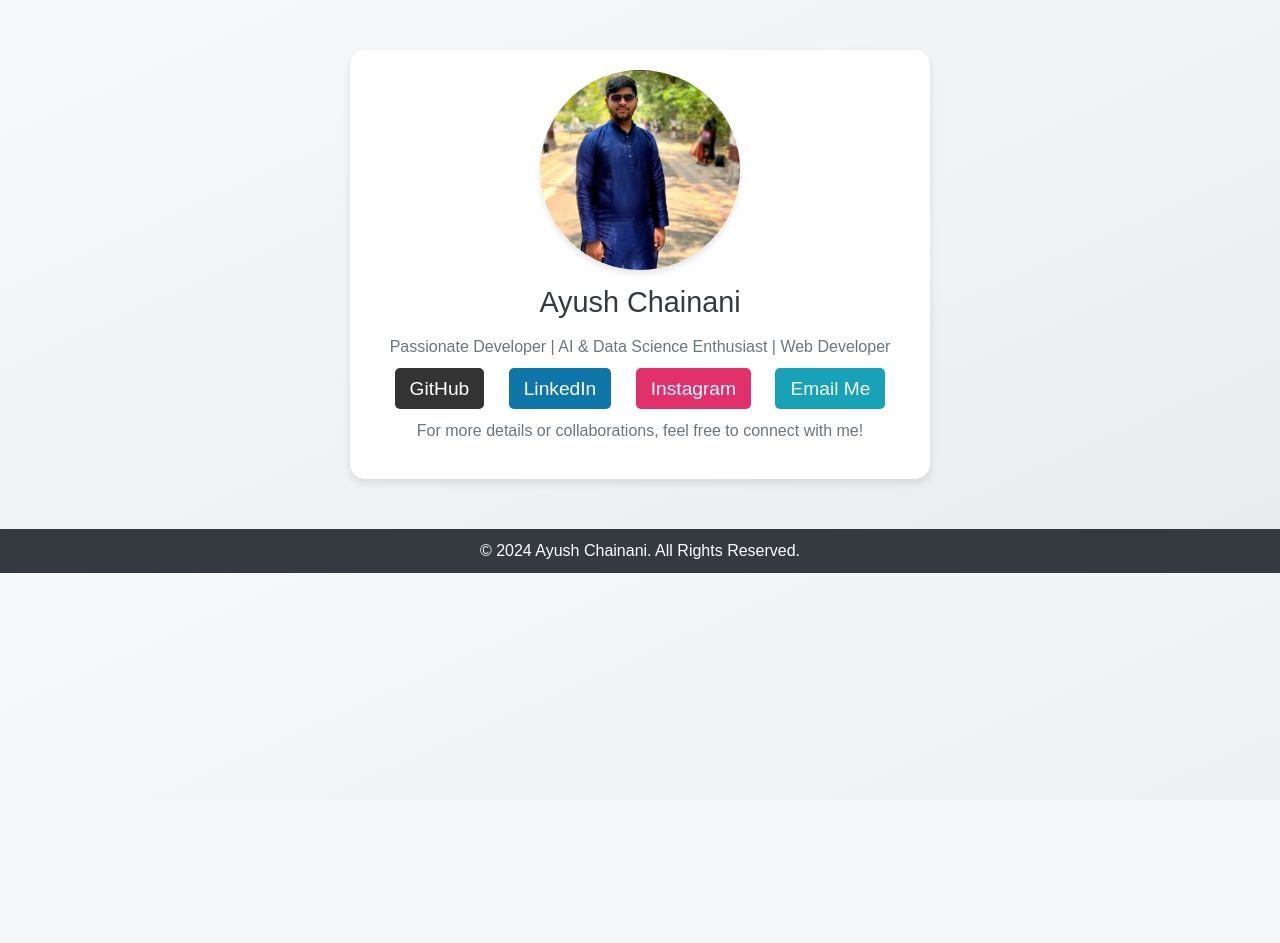
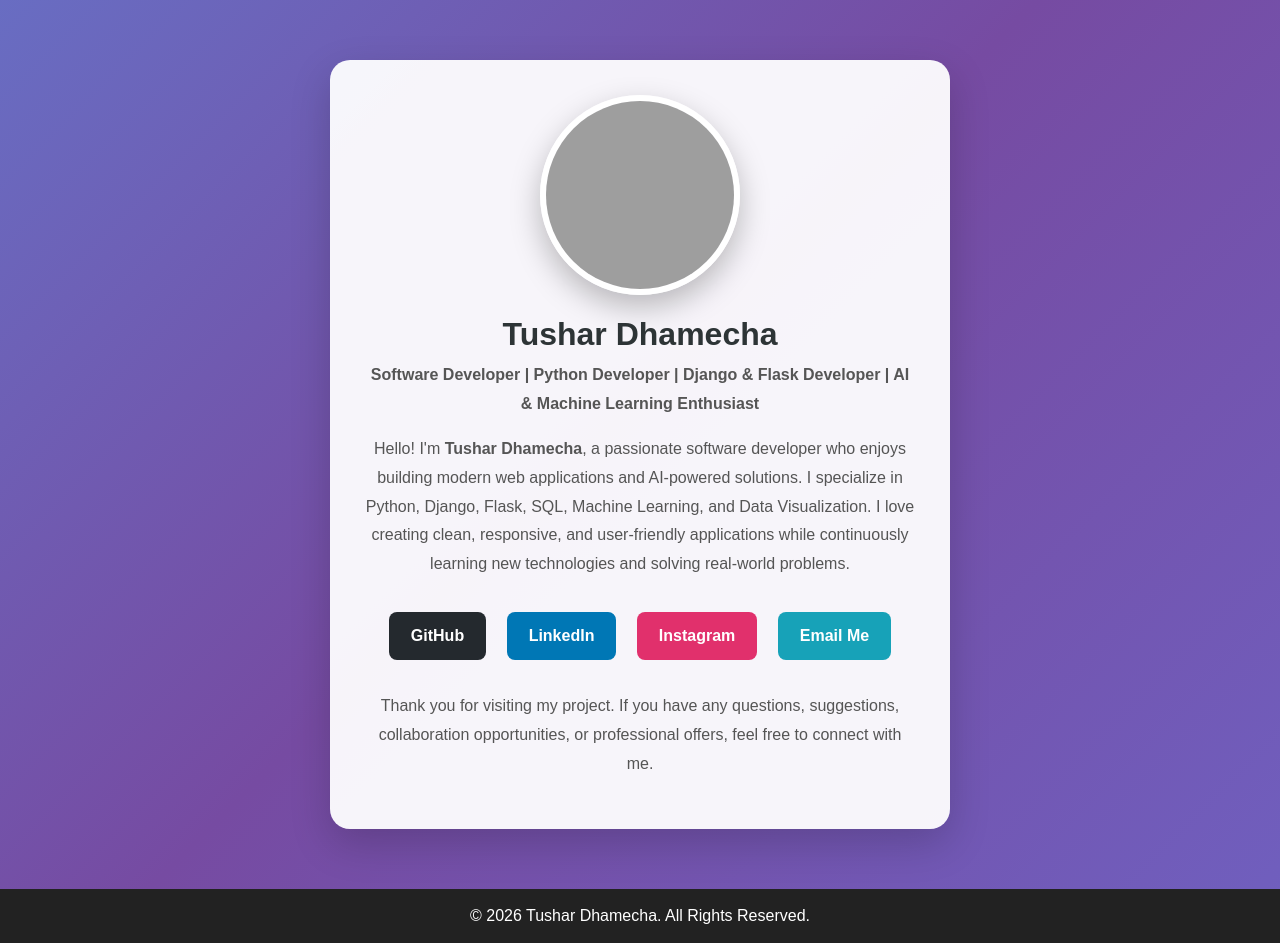
Before and after one commit to ImTusharr/ShareYourResipe, a Django app: page /contact/ in a window 1280 px wide. Before the commit the page ends 573 px from the top, so only its background shows below. Run offline with Django 5.2, Linux system fonts and the light colour scheme; grey boxes are pictures that could not be loaded.

Commit message:
Revise contact.html for new developer profile
Updated the contact page to reflect new developer information and styling.

```diff
--- a/RecipeManager-main/home/templates/contact.html
+++ b/RecipeManager-main/home/templates/contact.html
@@ -3,84 +3,223 @@
 <head>
     <meta charset="UTF-8">
     <meta name="viewport" content="width=device-width, initial-scale=1.0">
-    <title>Developer Info</title>
+    <title>Contact Developer</title>
+
+    <!-- Bootstrap -->
     <link href="https://cdn.jsdelivr.net/npm/bootstrap@5.3.0-alpha1/dist/css/bootstrap.min.css" rel="stylesheet">
+
     <style>
-        body {
-            background: linear-gradient(to bottom right, #f8f9fa, #e9ecef);
-            font-family: Arial, sans-serif;
-        }
-        .profile-card {
-            background: white;
-            border-radius: 15px;
-            box-shadow: 0 4px 8px rgba(0, 0, 0, 0.1);
-            padding: 20px;
-            text-align: center;
-            max-width: 580px;
-            margin: 50px auto;
-        }
-        .profile-card img {
-            border-radius: 50%;
-            width: 200px; /* Increase the width */
-            height: 200px; /* Increase the height */
-            object-fit: cover;
-            box-shadow: 0 4px 6px rgba(0, 0, 0, 0.1);
+        *{
+            margin:0;
+            padding:0;
+            box-sizing:border-box;
         }
 
-        .profile-card h1 {
-            color: #343a40;
-            margin: 15px 0;
-            font-size: 1.8rem;
+        body{
+            font-family:Arial, sans-serif;
+            background:linear-gradient(-45deg,#667eea,#764ba2,#4facfe,#00f2fe);
+            background-size:400% 400%;
+            animation:gradient 12s ease infinite;
+            min-height:100vh;
         }
-        .profile-card p {
-            color: #6c757d;
-            font-size: 1rem;
+
+        .profile-card{
+            background:rgba(255,255,255,0.94);
+            border-radius:20px;
+            box-shadow:0 15px 40px rgba(0,0,0,.18);
+            padding:35px;
+            text-align:center;
+            max-width:620px;
+            margin:60px auto;
+            transition:.4s;
+            animation:fadeUp 1s ease;
         }
-        .social-links a {
-            margin: 10px;
-            color: white;
-            font-size: 1.2rem;
-            padding: 10px 15px;
-            border-radius: 5px;
-            text-decoration: none;
-            transition: background 0.3s;
+
+        .profile-card:hover{
+            transform:translateY(-8px);
+            box-shadow:0 20px 50px rgba(0,0,0,.25);
         }
-        .social-links a.github { background: #333; }
-        .social-links a.github:hover { background: #444; }
-        .social-links a.linkedin { background: #0e76a8; }
-        .social-links a.linkedin:hover { background: #09548f; }
-        .social-links a.instagram { background: #E1306C; }
-        .social-links a.instagram:hover { background: #b22557; }
-        .social-links a.email { background: #17a2b8; }
-        .social-links a.email:hover { background: #138496; }
+
+        .profile-card img{
+            width:200px;
+            height:200px;
+            object-fit:cover;
+            border-radius:50%;
+            border:6px solid #fff;
+            box-shadow:0 12px 30px rgba(0,0,0,.25);
+            transition:.4s;
+        }
+
+        .profile-card img:hover{
+            transform:scale(1.08);
+        }
+
+        .profile-card h1{
+            margin-top:20px;
+            font-size:2rem;
+            color:#2d3436;
+            font-weight:bold;
+        }
+
+        .profile-card p{
+            color:#555;
+            font-size:16px;
+            line-height:1.8;
+        }
+
+        .social-links{
+            margin-top:25px;
+        }
+
+        .social-links a{
+            display:inline-block;
+            margin:8px;
+            padding:12px 22px;
+            color:#fff;
+            text-decoration:none;
+            border-radius:8px;
+            font-weight:600;
+            transition:.3s;
+        }
+
+        .github{
+            background:#24292e;
+        }
+
+        .github:hover{
+            background:#000;
+            transform:translateY(-4px);
+        }
+
+        .linkedin{
+            background:#0077b5;
+        }
+
+        .linkedin:hover{
+            background:#005582;
+            transform:translateY(-4px);
+        }
+
+        .instagram{
+            background:#E1306C;
+        }
+
+        .instagram:hover{
+            background:#c2185b;
+            transform:translateY(-4px);
+        }
+
+        .email{
+            background:#17a2b8;
+        }
+
+        .email:hover{
+            background:#138496;
+            transform:translateY(-4px);
+        }
+
+        footer{
+            background:#222;
+            color:#fff;
+            text-align:center;
+            padding:15px;
+            margin-top:40px;
+        }
+
+        @keyframes gradient{
+
+            0%{
+                background-position:0% 50%;
+            }
+
+            50%{
+                background-position:100% 50%;
+            }
+
+            100%{
+                background-position:0% 50%;
+            }
+
+        }
+
+        @keyframes fadeUp{
+
+            from{
+                opacity:0;
+                transform:translateY(40px);
+            }
+
+            to{
+                opacity:1;
+                transform:translateY(0);
+            }
+
+        }
+
     </style>
+
 </head>
+
 <body>
 
-    <!-- Developer Info Card -->
-    <div class="profile-card">
-        <!-- Developer image -->
-        <img src="{{ MEDIA_URL }}recipes/developer.png" alt="Developer Image">
+<div class="profile-card">
 
-        <h1>Ayush Chainani</h1>
-        <p>Passionate Developer | AI & Data Science Enthusiast | Web Developer</p>
+    <!-- Your Image -->
+    <img src="https://i.postimg.cc/bvmDczvP/Whats-App-Image-2026-05-18-at-9-15-53-PM.jpg"
+         alt="Tushar Dhamecha">
 
-        <div class="social-links">
-            <a href="https://github.com/Codeayu" target="_blank" class="github">GitHub</a>
-            <a href="https://www.linkedin.com/in/ayushchainani/" target="_blank" class="linkedin">LinkedIn</a>
-            <a href="https://www.instagram.com/ayushh__210/" target="_blank" class="instagram">Instagram</a>
-            <a href="mailto:ayushchainani210@gmail.com" class="email">Email Me</a>
-        </div>
+    <h1>Tushar Dhamecha</h1>
 
-        <p class="mt-3">For more details or collaborations, feel free to connect with me!</p>
+    <p><strong>Software Developer | Python Developer | Django & Flask Developer | AI & Machine Learning Enthusiast</strong></p>
+
+    <p class="mt-3">
+        Hello! I'm <strong>Tushar Dhamecha</strong>, a passionate software developer who enjoys
+        building modern web applications and AI-powered solutions. I specialize in
+        Python, Django, Flask, SQL, Machine Learning, and Data Visualization.
+        I love creating clean, responsive, and user-friendly applications while
+        continuously learning new technologies and solving real-world problems.
+    </p>
+
+    <div class="social-links">
+
+        <a href="https://github.com/ImTusharr"
+           target="_blank"
+           class="github">
+            GitHub
+        </a>
+
+        <a href="https://www.linkedin.com/in/tushar-dhamecha/"
+           target="_blank"
+           class="linkedin">
+            LinkedIn
+        </a>
+
+        <a href="#"
+           target="_blank"
+           class="instagram">
+            Instagram
+        </a>
+
+        <a href="mailto:tushargdsc136@gmail.com"
+           class="email">
+            Email Me
+        </a>
 
     </div>
 
-    <!-- Footer -->
-    <footer class="text-center mt-5" style="background-color: #343a40; color: white; padding: 10px;">
-        &copy; 2024 Ayush Chainani. All Rights Reserved.
-    </footer>
+    <p class="mt-4">
+        Thank you for visiting my project. If you have any questions,
+        suggestions, collaboration opportunities, or professional offers,
+        feel free to connect with me.
+    </p>
 
-    <script src="https://cdn.jsdelivr.net/npm/bootstrap@5.3.0-alpha1/dist/js/bootstrap.bundle.min.js"></script>
+</div>
+
+<footer>
+    &copy; 2026 Tushar Dhamecha. All Rights Reserved.
+</footer>
+
+<script src="https://cdn.jsdelivr.net/npm/bootstrap@5.3.0-alpha1/dist/js/bootstrap.bundle.min.js"></script>
+
 </body>
 </html>
```
